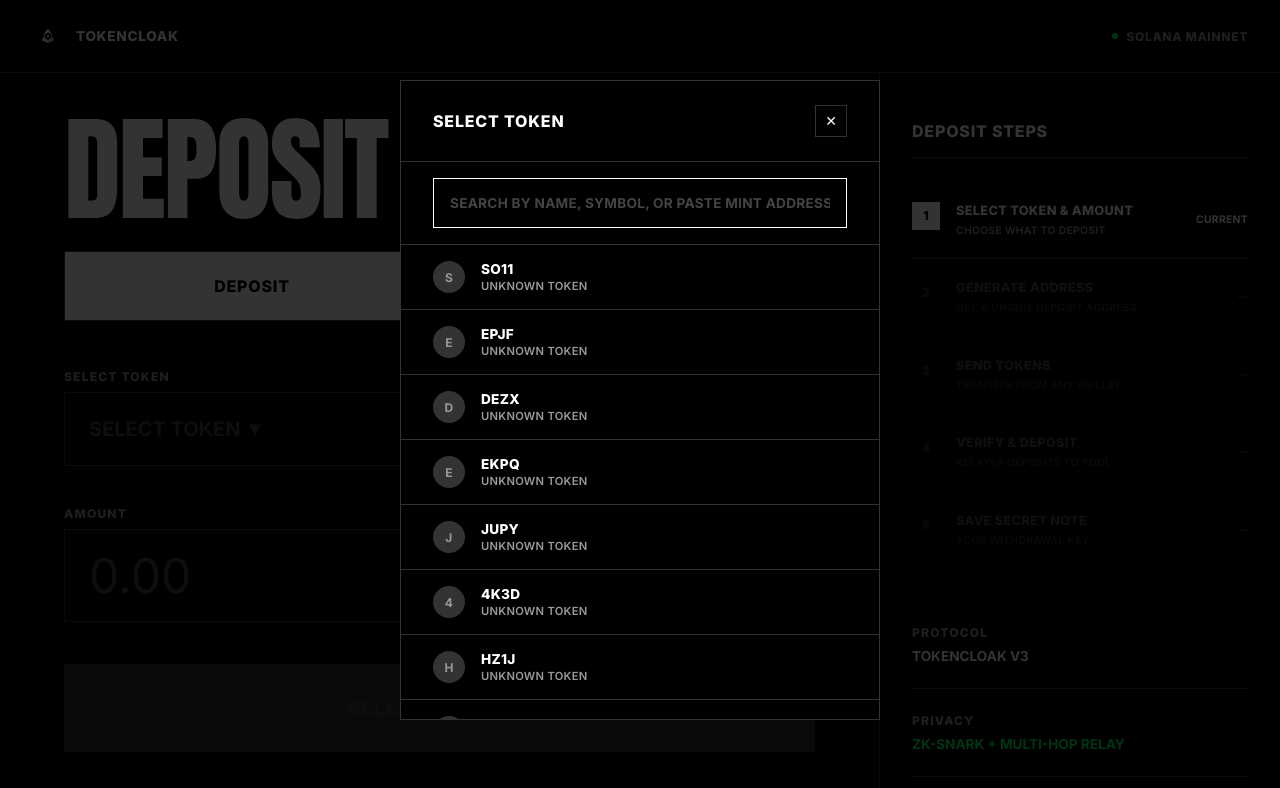
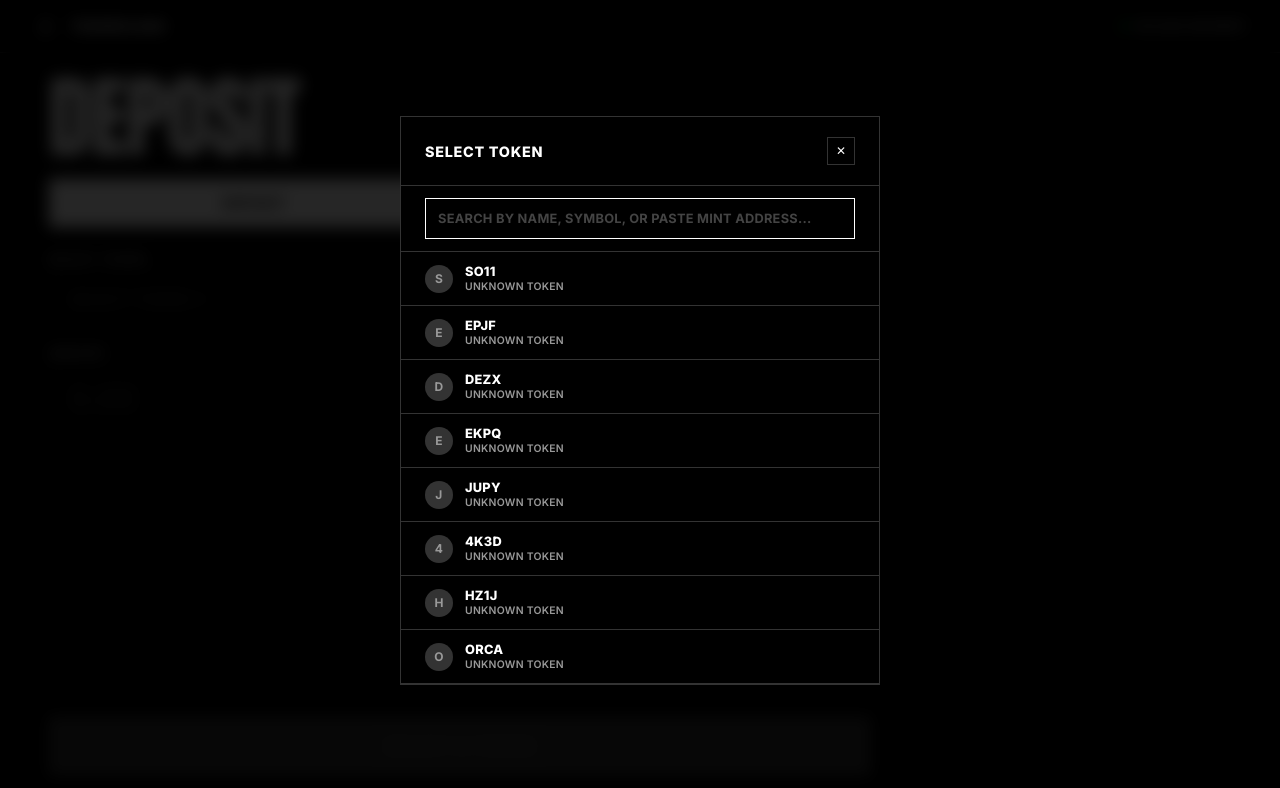
Before and after one commit to 0xDeathrow/TokenCloak, a React (Vite) app: page / in a window 1280 px wide. Both pictures are taken after a click on the element "SELECT TOKEN ▼". Shown: the top 788 px of the page. Built offline with nearby package versions, Linux system fonts and the light colour scheme; no server answers; what @solana/web3.js would draw is missing.

Commit message:
polish: compact layout (no-scroll) + sleek animations (stagger, shimmer, pulse)

```diff
--- a/src/index.css
+++ b/src/index.css
@@ -1,6 +1,6 @@
 /* ============================================
    TokenCloak Design System
-   Brutalist Black & White — Large Blocky Feel
+   Brutalist Black & White — Compact + Animated
    ============================================ */
 
 @import url('https://fonts.googleapis.com/css2?family=Inter:wght@400;500;600;700;800;900&display=swap');
@@ -45,30 +45,136 @@ body {
     flex-direction: column;
 }
 
+/* ============ ANIMATIONS ============ */
+
+@keyframes spin {
+    to {
+        transform: rotate(360deg);
+    }
+}
+
+@keyframes fadeInUp {
+    from {
+        opacity: 0;
+        transform: translateY(16px);
+    }
+
+    to {
+        opacity: 1;
+        transform: translateY(0);
+    }
+}
+
+@keyframes fadeIn {
+    from {
+        opacity: 0;
+    }
+
+    to {
+        opacity: 1;
+    }
+}
+
+@keyframes slideInLeft {
+    from {
+        opacity: 0;
+        transform: translateX(-30px);
+    }
+
+    to {
+        opacity: 1;
+        transform: translateX(0);
+    }
+}
+
+@keyframes slideInRight {
+    from {
+        opacity: 0;
+        transform: translateX(20px);
+    }
+
+    to {
+        opacity: 1;
+        transform: translateX(0);
+    }
+}
+
+@keyframes scaleIn {
+    from {
+        opacity: 0;
+        transform: scale(0.95);
+    }
+
+    to {
+        opacity: 1;
+        transform: scale(1);
+    }
+}
+
+@keyframes borderPulse {
+
+    0%,
+    100% {
+        border-color: var(--border);
+    }
+
+    50% {
+        border-color: var(--fg);
+    }
+}
+
+@keyframes shimmer {
+    0% {
+        background-position: -200% 0;
+    }
+
+    100% {
+        background-position: 200% 0;
+    }
+}
+
+@keyframes pulseGlow {
+
+    0%,
+    100% {
+        box-shadow: 0 0 0 0 rgba(0, 255, 102, 0);
+    }
+
+    50% {
+        box-shadow: 0 0 12px 2px rgba(0, 255, 102, 0.15);
+    }
+}
+
 /* --- Top Bar --- */
 .top-bar {
     display: flex;
     justify-content: space-between;
     align-items: center;
-    padding: 1.25rem 2rem;
+    padding: 0.75rem 2rem;
     border-bottom: 1px solid var(--border);
     font-weight: 800;
-    font-size: 0.85rem;
+    font-size: 0.8rem;
     letter-spacing: 0.05em;
     flex-shrink: 0;
+    animation: fadeIn 0.4s ease both;
 }
 
 .top-bar-left {
     display: flex;
     align-items: center;
-    gap: 12px;
+    gap: 10px;
 }
 
 .top-bar-logo {
-    width: 32px;
-    height: 32px;
+    width: 28px;
+    height: 28px;
     border-radius: 4px;
     object-fit: cover;
+    transition: transform 0.3s ease;
+}
+
+.top-bar-logo:hover {
+    transform: rotate(-8deg) scale(1.1);
 }
 
 .top-bar-right {
@@ -76,7 +182,7 @@ body {
     align-items: center;
     gap: 8px;
     color: var(--muted);
-    font-size: 0.75rem;
+    font-size: 0.7rem;
 }
 
 .status-dot {
@@ -84,33 +190,35 @@ body {
     height: 6px;
     border-radius: 50%;
     background: var(--green);
+    animation: pulseGlow 2s ease-in-out infinite;
 }
 
 /* --- Main Grid --- */
 .main-grid {
     display: grid;
-    grid-template-columns: 1fr 400px;
+    grid-template-columns: 1fr 360px;
     flex-grow: 1;
     overflow: hidden;
 }
 
 /* --- Action Panel (Left) --- */
 .action-panel {
-    padding: 3rem 4rem;
+    padding: 1.5rem 3rem 1.5rem;
     display: flex;
     flex-direction: column;
     border-right: 1px solid var(--border);
-    overflow-y: auto;
+    overflow: hidden;
 }
 
 /* Large Title */
 .panel-title {
     font-family: var(--font-display);
-    font-size: clamp(5rem, 9vw, 10rem);
-    line-height: 0.85;
+    font-size: clamp(3.5rem, 7vw, 7rem);
+    line-height: 0.9;
     letter-spacing: -0.02em;
-    margin-bottom: 2rem;
+    margin-bottom: 1.25rem;
     font-weight: 400;
+    animation: slideInLeft 0.5s cubic-bezier(0.16, 1, 0.3, 1) both;
 }
 
 /* --- Tabs --- */
@@ -120,24 +228,43 @@ body {
     gap: 1px;
     background-color: var(--border);
     border: 1px solid var(--border);
-    margin-bottom: 3rem;
+    margin-bottom: 1.5rem;
+    animation: fadeInUp 0.4s ease 0.1s both;
 }
 
 .tab {
     background-color: var(--bg);
     color: var(--fg);
     border: none;
-    padding: 1.5rem;
+    padding: 1rem;
     font-family: inherit;
     font-weight: 800;
-    font-size: 1rem;
+    font-size: 0.85rem;
     letter-spacing: 0.05em;
     cursor: pointer;
     text-transform: inherit;
-    transition: background-color var(--transition);
+    transition: all 0.25s ease;
+    position: relative;
+    overflow: hidden;
 }
 
-.tab:hover {
+.tab::after {
+    content: '';
+    position: absolute;
+    bottom: 0;
+    left: 50%;
+    width: 0;
+    height: 2px;
+    background: var(--fg);
+    transition: all 0.3s ease;
+    transform: translateX(-50%);
+}
+
+.tab:hover:not(.active)::after {
+    width: 60%;
+}
+
+.tab:hover:not(.active) {
     background-color: var(--hover);
 }
 
@@ -148,7 +275,24 @@ body {
 
 /* --- Form Groups --- */
 .form-group {
-    margin-bottom: 2.5rem;
+    margin-bottom: 1.25rem;
+    animation: fadeInUp 0.4s ease both;
+}
+
+.form-group:nth-child(3) {
+    animation-delay: 0.15s;
+}
+
+.form-group:nth-child(4) {
+    animation-delay: 0.2s;
+}
+
+.form-group:nth-child(5) {
+    animation-delay: 0.25s;
+}
+
+.form-group:nth-child(6) {
+    animation-delay: 0.3s;
 }
 
 .form-header {
@@ -158,12 +302,13 @@ body {
 }
 
 .label {
-    font-size: 0.75rem;
+    font-size: 0.7rem;
     font-weight: 800;
     letter-spacing: 0.1em;
     color: var(--muted);
     display: block;
-    margin-bottom: 0.5rem;
+    margin-bottom: 0.4rem;
+    transition: color 0.2s ease;
 }
 
 /* --- Control Boxes --- */
@@ -172,62 +317,69 @@ body {
     background: transparent;
     border: 1px solid var(--border);
     color: var(--fg);
-    padding: 1.5rem;
+    padding: 1rem 1.25rem;
     font-family: inherit;
     font-weight: 700;
-    font-size: 1.25rem;
+    font-size: 1rem;
     text-transform: inherit;
     outline: none;
     display: flex;
     justify-content: space-between;
     align-items: center;
     cursor: pointer;
-    transition: border-color var(--transition);
+    transition: border-color 0.25s ease, box-shadow 0.25s ease, transform 0.15s ease;
 }
 
-.control-box:hover,
+.control-box:hover {
+    border-color: var(--fg);
+    box-shadow: 0 0 0 1px rgba(255, 255, 255, 0.05);
+}
+
 .control-box:focus-within {
     border-color: var(--fg);
+    box-shadow: 0 0 20px rgba(255, 255, 255, 0.03);
 }
 
 input.control-box {
     cursor: text;
-    font-size: 3rem;
-    padding: 1rem 1.5rem;
+    font-size: 2rem;
+    padding: 0.75rem 1.25rem;
     font-weight: 400;
 }
 
 input.control-box::placeholder {
     color: var(--dim);
+    transition: color 0.2s ease;
 }
 
-.control-box-text {
-    font-size: 0.9rem;
-    word-break: break-all;
-    font-weight: 700;
-    letter-spacing: 0.02em;
-    line-height: 1.4;
+input.control-box:focus::placeholder {
+    color: var(--muted);
 }
 
-/* --- Token Badge in Control Box --- */
+/* Token Badge */
 .token-select-box {
     display: flex;
     align-items: center;
-    gap: 12px;
+    gap: 10px;
 }
 
 .token-select-icon {
-    width: 28px;
-    height: 28px;
+    width: 24px;
+    height: 24px;
     border-radius: 50%;
     overflow: hidden;
     background: var(--border);
     display: flex;
     align-items: center;
     justify-content: center;
-    font-size: 12px;
+    font-size: 11px;
     font-weight: 800;
     flex-shrink: 0;
+    transition: transform 0.2s ease;
+}
+
+.control-box:hover .token-select-icon {
+    transform: scale(1.1);
 }
 
 .token-select-icon img {
@@ -243,18 +395,42 @@ input.control-box::placeholder {
     background-color: var(--fg);
     color: var(--bg);
     border: none;
-    padding: 2rem;
+    padding: 1.25rem;
     font-family: inherit;
-    font-size: 1.25rem;
+    font-size: 1rem;
     font-weight: 800;
     letter-spacing: 0.05em;
     text-transform: inherit;
     cursor: pointer;
-    transition: background-color var(--transition), color var(--transition);
+    transition: all 0.25s cubic-bezier(0.16, 1, 0.3, 1);
+    position: relative;
+    overflow: hidden;
+    animation: fadeInUp 0.5s ease 0.3s both;
+}
+
+.submit-btn::before {
+    content: '';
+    position: absolute;
+    top: 0;
+    left: -100%;
+    width: 100%;
+    height: 100%;
+    background: linear-gradient(90deg, transparent, rgba(255, 255, 255, 0.15), transparent);
+    transition: left 0.5s ease;
+}
+
+.submit-btn:hover:not(:disabled)::before {
+    left: 100%;
 }
 
 .submit-btn:hover:not(:disabled) {
-    background-color: #cccccc;
+    transform: translateY(-2px);
+    box-shadow: 0 8px 24px rgba(255, 255, 255, 0.1);
+}
+
+.submit-btn:active:not(:disabled) {
+    transform: translateY(0);
+    box-shadow: none;
 }
 
 .submit-btn:disabled {
@@ -267,60 +443,65 @@ input.control-box::placeholder {
 .steps-panel {
     display: flex;
     flex-direction: column;
-    padding: 3rem 2rem;
+    padding: 1.5rem 1.5rem;
     background-color: var(--bg);
-    overflow-y: auto;
+    overflow: hidden;
+    animation: slideInRight 0.5s cubic-bezier(0.16, 1, 0.3, 1) 0.15s both;
 }
 
 .steps-panel h2 {
-    font-size: 1rem;
+    font-size: 0.85rem;
     font-weight: 800;
     letter-spacing: 0.05em;
     border-bottom: 1px solid var(--border);
-    padding-bottom: 1rem;
-    margin-bottom: 1.5rem;
+    padding-bottom: 0.75rem;
+    margin-bottom: 0.75rem;
 }
 
 /* --- Step Rows --- */
 .step-row {
     display: grid;
     grid-template-columns: auto 1fr auto;
-    gap: 1rem;
-    padding: 1.25rem 0;
+    gap: 0.75rem;
+    padding: 0.75rem 0;
     border-bottom: 1px solid var(--border);
-    font-size: 0.85rem;
+    font-size: 0.8rem;
     font-weight: 700;
-    line-height: 1.4;
+    line-height: 1.3;
     letter-spacing: 0.02em;
-    opacity: 0.3;
-    transition: opacity 0.3s ease;
+    opacity: 0.25;
+    transition: all 0.4s cubic-bezier(0.16, 1, 0.3, 1);
+    transform: translateX(0);
 }
 
 .step-row.active {
     opacity: 1;
+    transform: translateX(4px);
 }
 
 .step-row.completed {
-    opacity: 0.7;
+    opacity: 0.6;
 }
 
 .step-icon {
-    width: 28px;
-    height: 28px;
+    width: 24px;
+    height: 24px;
     display: flex;
     align-items: center;
     justify-content: center;
     font-weight: 900;
-    font-size: 0.75rem;
+    font-size: 0.65rem;
     border: 1px solid var(--border);
     color: var(--muted);
     flex-shrink: 0;
+    transition: all 0.3s ease;
 }
 
 .step-row.active .step-icon {
     background: var(--fg);
     color: var(--bg);
     border-color: var(--fg);
+    animation: scaleIn 0.3s ease;
 }
 
 .step-row.completed .step-icon {
@@ -336,21 +517,21 @@ input.control-box::placeholder {
 }
 
 .step-label {
-    font-size: 0.8rem;
+    font-size: 0.7rem;
     font-weight: 800;
 }
 
 .step-desc {
-    font-size: 0.65rem;
+    font-size: 0.6rem;
     color: var(--muted);
-    margin-top: 0.25rem;
+    margin-top: 1px;
     font-weight: 600;
 }
 
 .step-status {
     display: flex;
     align-items: center;
-    font-size: 0.65rem;
+    font-size: 0.6rem;
     color: var(--muted);
     font-weight: 700;
 }
@@ -373,103 +554,109 @@ input.control-box::placeholder {
     animation: spin 0.8s linear infinite;
 }
 
-@keyframes spin {
-    to {
-        transform: rotate(360deg);
-    }
-}
-
 /* --- Deposit Address Display --- */
 .deposit-address-block {
     border: 1px solid var(--border);
-    padding: 1.5rem;
-    margin-bottom: 2.5rem;
+    padding: 1rem 1.25rem;
+    margin-bottom: 1.25rem;
     cursor: pointer;
-    transition: border-color var(--transition);
+    transition: all 0.3s ease;
+    animation: fadeInUp 0.4s ease both;
 }
 
 .deposit-address-block:hover {
     border-color: var(--fg);
+    box-shadow: 0 0 20px rgba(255, 255, 255, 0.03);
 }
 
 .deposit-address-block .label {
-    margin-bottom: 0.75rem;
+    margin-bottom: 0.5rem;
 }
 
 .deposit-address-text {
     font-family: 'SF Mono', 'Fira Code', monospace;
-    font-size: 0.8rem;
+    font-size: 0.75rem;
     word-break: break-all;
-    line-height: 1.5;
+    line-height: 1.4;
     color: var(--fg);
     font-weight: 600;
     letter-spacing: 0.02em;
 }
 
 .deposit-address-hint {
-    font-size: 0.65rem;
+    font-size: 0.6rem;
     color: var(--muted);
-    margin-top: 0.75rem;
+    margin-top: 0.5rem;
     font-weight: 600;
+    transition: color 0.2s ease;
+}
+
+.deposit-address-block:hover .deposit-address-hint {
+    color: var(--fg);
 }
 
 /* --- Secret Note --- */
 .note-block {
     border: 1px solid var(--red);
-    padding: 1.5rem;
-    margin-bottom: 2rem;
+    padding: 1rem 1.25rem;
+    margin-bottom: 1rem;
+    animation: scaleIn 0.4s ease both;
 }
 
 .note-block .label {
     color: var(--red);
-    margin-bottom: 0.5rem;
+    margin-bottom: 0.4rem;
 }
 
 .note-warning {
-    font-size: 0.7rem;
+    font-size: 0.6rem;
     color: var(--red);
     font-weight: 700;
     line-height: 1.4;
-    margin-bottom: 1rem;
+    margin-bottom: 0.75rem;
 }
 
 .note-value {
     font-family: 'SF Mono', 'Fira Code', monospace;
-    font-size: 0.7rem;
+    font-size: 0.65rem;
     word-break: break-all;
-    line-height: 1.5;
+    line-height: 1.4;
     color: var(--fg);
     cursor: pointer;
-    padding: 1rem;
+    padding: 0.75rem;
     border: 1px solid var(--border);
-    transition: border-color var(--transition);
+    transition: all 0.25s ease;
 }
 
 .note-value:hover {
     border-color: var(--fg);
+    box-shadow: 0 0 20px rgba(255, 255, 255, 0.03);
 }
 
 .note-hint {
-    font-size: 0.6rem;
+    font-size: 0.55rem;
     color: var(--muted);
-    margin-top: 0.5rem;
+    margin-top: 0.4rem;
     text-align: center;
 }
 
 /* --- Status Box --- */
 .status-block {
-    padding: 1.5rem;
-    margin-bottom: 2rem;
+    padding: 1rem;
+    margin-bottom: 1rem;
     border: 1px solid var(--border);
     text-align: center;
+    animation: fadeInUp 0.3s ease both;
 }
 
 .status-block.loading {
     border-color: var(--border);
+    animation: borderPulse 2s ease infinite;
 }
 
 .status-block.success {
     border-color: var(--green);
+    animation: scaleIn 0.3s ease both;
 }
 
 .status-block.error {
@@ -477,7 +664,7 @@ input.control-box::placeholder {
 }
 
 .status-message {
-    font-size: 0.85rem;
+    font-size: 0.75rem;
     font-weight: 700;
     letter-spacing: 0.02em;
     line-height: 1.4;
@@ -493,11 +680,12 @@ input.control-box::placeholder {
 
 .status-link {
     display: block;
-    margin-top: 0.75rem;
-    font-size: 0.7rem;
+    margin-top: 0.5rem;
+    font-size: 0.65rem;
     color: var(--muted);
     text-decoration: underline;
     text-underline-offset: 2px;
+    transition: color 0.2s ease;
 }
 
 .status-link:hover {
@@ -512,8 +700,10 @@ input.control-box::placeholder {
     display: flex;
     align-items: center;
     justify-content: center;
-    background: rgba(0, 0, 0, 0.8);
+    background: rgba(0, 0, 0, 0.85);
+    backdrop-filter: blur(8px);
     padding: 20px;
+    animation: fadeIn 0.2s ease both;
 }
 
 .modal-card {
@@ -521,20 +711,21 @@ input.control-box::placeholder {
     border: 1px solid var(--border);
     width: 100%;
     max-width: 480px;
-    max-height: 80vh;
+    max-height: 75vh;
     display: flex;
     flex-direction: column;
     overflow: hidden;
+    animation: scaleIn 0.3s cubic-bezier(0.16, 1, 0.3, 1) both;
 }
 
 .modal-header {
     display: flex;
     align-items: center;
     justify-content: space-between;
-    padding: 1.5rem 2rem;
+    padding: 1.25rem 1.5rem;
     border-bottom: 1px solid var(--border);
     font-weight: 800;
-    font-size: 1rem;
+    font-size: 0.9rem;
     letter-spacing: 0.05em;
 }
 
@@ -543,8 +734,8 @@ input.control-box::placeholder {
 }
 
 .modal-close {
-    width: 32px;
-    height: 32px;
+    width: 28px;
+    height: 28px;
     display: flex;
     align-items: center;
     justify-content: center;
@@ -552,33 +743,34 @@ input.control-box::placeholder {
     border: 1px solid var(--border);
     cursor: pointer;
     color: var(--fg);
-    font-size: 14px;
-    transition: all var(--transition);
+    font-size: 12px;
+    transition: all 0.2s ease;
 }
 
 .modal-close:hover {
     background: var(--fg);
     color: var(--bg);
+    transform: rotate(90deg);
 }
 
 .modal-search-wrap {
-    padding: 1rem 2rem;
+    padding: 0.75rem 1.5rem;
     border-bottom: 1px solid var(--border);
 }
 
 .modal-search-input {
     width: 100%;
-    padding: 1rem;
+    padding: 0.75rem;
     background: transparent;
     border: 1px solid var(--border);
     color: var(--fg);
     font-family: inherit;
-    font-size: 0.85rem;
+    font-size: 0.8rem;
     font-weight: 700;
     text-transform: uppercase;
     letter-spacing: 0.02em;
     outline: none;
-    transition: border-color var(--transition);
+    transition: border-color 0.2s ease;
 }
 
 .modal-search-input:focus {
@@ -597,30 +789,31 @@ input.control-box::placeholder {
 .token-row {
     display: flex;
     align-items: center;
-    gap: 1rem;
-    padding: 1rem 2rem;
+    gap: 0.75rem;
+    padding: 0.75rem 1.5rem;
     cursor: pointer;
     border-bottom: 1px solid var(--border);
-    transition: background var(--transition);
+    transition: all 0.2s ease;
     font-weight: 700;
-    font-size: 0.85rem;
+    font-size: 0.8rem;
     letter-spacing: 0.02em;
 }
 
 .token-row:hover {
     background: var(--hover);
+    padding-left: 1.75rem;
 }
 
 .token-row-icon {
-    width: 32px;
-    height: 32px;
+    width: 28px;
+    height: 28px;
     border-radius: 50%;
     overflow: hidden;
     background: var(--border);
     display: flex;
     align-items: center;
     justify-content: center;
-    font-size: 12px;
+    font-size: 11px;
     font-weight: 800;
     color: var(--muted);
     flex-shrink: 0;
@@ -639,13 +832,14 @@ input.control-box::placeholder {
 
 .token-row-symbol {
     font-weight: 800;
+    font-size: 0.8rem;
 }
 
 .token-row-name {
-    font-size: 0.7rem;
+    font-size: 0.65rem;
     color: var(--muted);
     font-weight: 600;
-    margin-top: 2px;
+    margin-top: 1px;
     white-space: nowrap;
     overflow: hidden;
     text-overflow: ellipsis;
@@ -653,25 +847,25 @@ input.control-box::placeholder {
 
 .modal-loading,
 .modal-empty {
-    padding: 3rem 2rem;
+    padding: 2.5rem 1.5rem;
     text-align: center;
     color: var(--muted);
-    font-size: 0.85rem;
+    font-size: 0.8rem;
     font-weight: 700;
 }
 
-/* --- Info Panel (idle state) --- */
+/* --- Info Blocks --- */
 .info-block {
-    padding: 1.5rem 0;
+    padding: 0.75rem 0;
     border-bottom: 1px solid var(--border);
 }
 
 .info-block .label {
-    margin-bottom: 0.5rem;
+    margin-bottom: 0.25rem;
 }
 
 .info-value {
-    font-size: 0.85rem;
+    font-size: 0.75rem;
     font-weight: 700;
 }
 
@@ -681,7 +875,7 @@ input.control-box::placeholder {
 
 /* --- Scrollbar --- */
 ::-webkit-scrollbar {
-    width: 4px;
+    width: 3px;
 }
 
 ::-webkit-scrollbar-track {
@@ -708,10 +902,10 @@ input.control-box::placeholder {
 
     .action-panel {
         border-right: none;
-        padding: 2rem;
+        padding: 1.5rem;
     }
 
     .panel-title {
-        font-size: clamp(3rem, 15vw, 6rem);
+        font-size: clamp(3rem, 15vw, 5rem);
     }
 }
```
